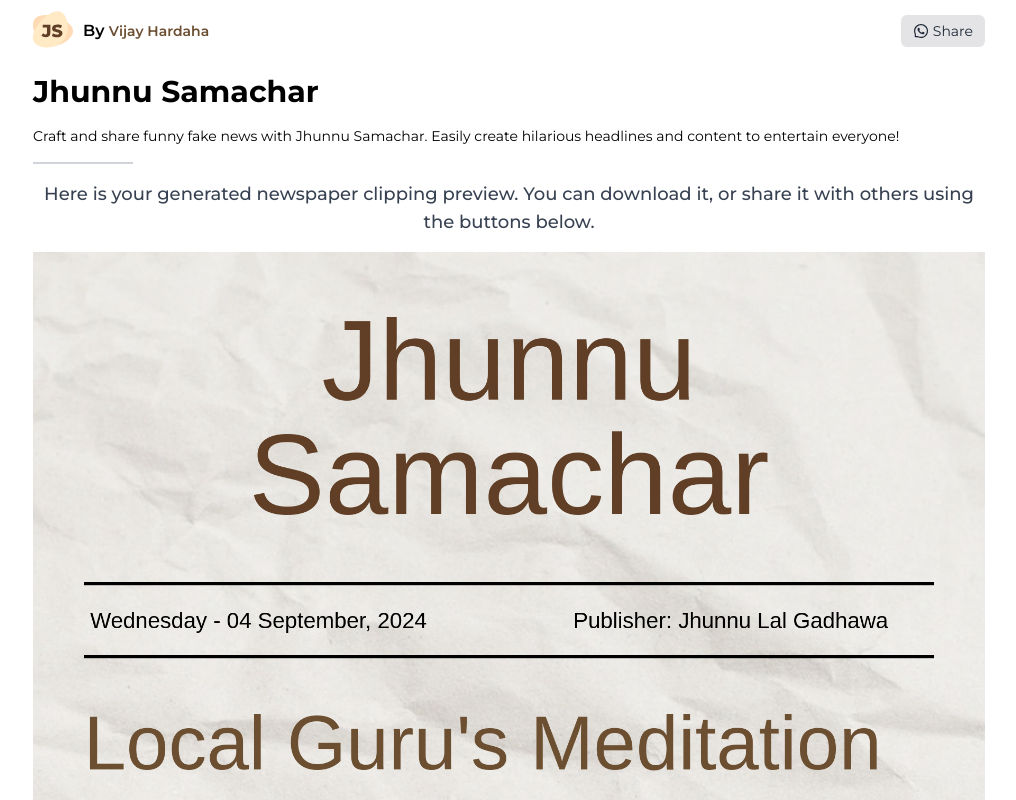
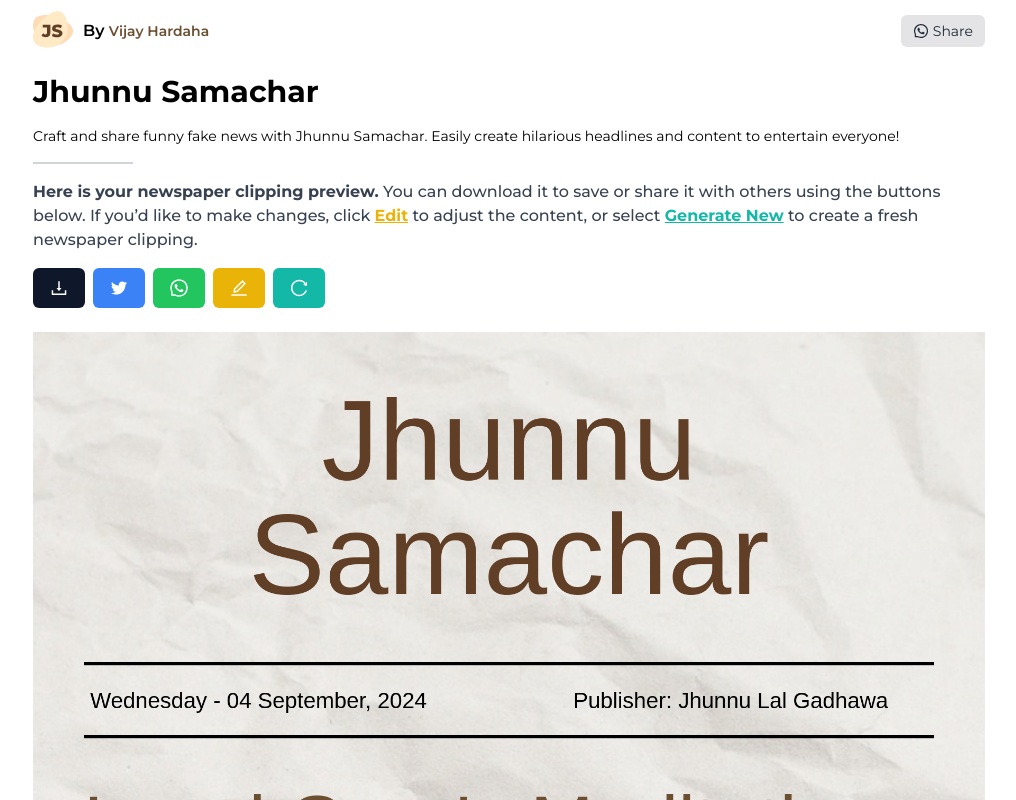
Before and after one commit to vijayhardaha/jhunnu-samachar, a Next.js app: page / in a window 1280 px wide. Both pictures are taken after a click on the button "Generate". Shown: the top 800 px of the page, without its empty margins (131-1147 px from the left). Built offline with nearby package versions, Linux system fonts and the light colour scheme; no server answers; a web font is replaced by a local one.

Commit message:
refactor: optimize buttons and text

```diff
--- a/src/components/PreviewSection.js
+++ b/src/components/PreviewSection.js
@@ -1,3 +1,4 @@
+/* eslint-disable react/no-unknown-property */
 import Image from "next/image";
 import PropTypes from "prop-types";
 import { AiOutlineDownload, AiOutlineTwitter, AiOutlineWhatsApp, AiOutlineReload, AiOutlineEdit } from "react-icons/ai";
@@ -34,68 +35,94 @@ const PreviewSection = ({ previewUrl, onDownload, onReset, onEdit }) => {
 	};
 
 	return (
-		<div className="text-center">
-			<p className="mb-4 text-lg font-medium text-gray-700">
-				Here is your generated newspaper clipping preview. You can download it, or share it with others using the buttons below.
+		<div>
+			<p className="mb-4 font-medium text-gray-700">
+				<strong>Here is your newspaper clipping preview.</strong> You can download it to save or share it with others using the buttons below. If
+				you’d like to make changes, click <strong className="text-yellow-500 underline">Edit</strong> to adjust the content, or select{" "}
+				<strong className="text-teal-500 underline">Generate New</strong> to create a fresh newspaper clipping.
 			</p>
-			<div className="mx-auto mb-6 max-w-full">
-				<Image src={previewUrl} alt="News Preview" layout="responsive" width={1200} height={675} className="h-auto" />
-			</div>
 
-			<div className="text-center mb-6">
-				<p className="text-gray-700 mb-4">
-					You can manage your news clipping using the buttons below. Download the image or share it on social media to spread the word about your
-					awesome creation!
-				</p>
-			</div>
-
-			<div className="flex flex-col sm:flex-row justify-center space-y-2 sm:space-y-0 sm:space-x-2 mb-6">
+			<div className="button-group relative flex flex-col sm:flex-row space-y-2 sm:space-y-0 sm:space-x-2 mb-6">
 				<button
 					onClick={onDownload}
-					className="bg-slate-900 hover:bg-slate-700 focus:outline-none focus:ring-2 focus:ring-slate-500 focus:ring-offset-2 text-white font-medium h-10 px-4 rounded-md w-full inline-flex items-center justify-center sm:w-auto text-sm"
+					className="bg-slate-900 hover:bg-slate-700 focus:outline-none focus:ring-2 focus:ring-slate-500 focus:ring-offset-2 text-white font-medium h-10 px-4 rounded-md w-full inline-flex items-center justify-center sm:w-auto text-sm relative"
+					aria-label="Download the News Clip"
 				>
-					<AiOutlineDownload className="mr-1" />
-					Download the News Clip
+					<AiOutlineDownload className="w-5 h-5" />
+					<span className="tooltip">Download the News Clip</span>
 				</button>
 				<button
 					onClick={() => handleShare("twitter")}
-					className="bg-blue-500 hover:bg-blue-400 focus:outline-none focus:ring-2 focus:ring-blue-500 focus:ring-offset-2 text-white font-medium h-10 px-4 rounded-md w-full inline-flex items-center justify-center sm:w-auto text-sm"
+					className="bg-blue-500 hover:bg-blue-400 focus:outline-none focus:ring-2 focus:ring-blue-500 focus:ring-offset-2 text-white font-medium h-10 px-4 rounded-md w-full inline-flex items-center justify-center sm:w-auto text-sm relative"
+					aria-label="Share on Twitter"
 				>
-					<AiOutlineTwitter className="mr-1" />
-					Share on Twitter
+					<AiOutlineTwitter className="w-5 h-5" />
+					<span className="tooltip">Share on Twitter</span>
 				</button>
 				<button
 					onClick={() => handleShare("whatsapp")}
-					className="bg-green-500 hover:bg-green-400 focus:outline-none focus:ring-2 focus:ring-green-500 focus:ring-offset-2 text-white font-medium h-10 px-4 rounded-md w-full inline-flex items-center justify-center sm:w-auto text-sm"
+					className="bg-green-500 hover:bg-green-400 focus:outline-none focus:ring-2 focus:ring-green-500 focus:ring-offset-2 text-white font-medium h-10 px-4 rounded-md w-full inline-flex items-center justify-center sm:w-auto text-sm relative"
+					aria-label="Share via WhatsApp"
 				>
-					<AiOutlineWhatsApp className="mr-1" />
-					Share via WhatsApp
+					<AiOutlineWhatsApp className="w-5 h-5" />
+					<span className="tooltip">Share via WhatsApp</span>
+				</button>
+
+				<button
+					onClick={onEdit}
+					className="bg-yellow-500 hover:bg-yellow-400 focus:outline-none focus:ring-2 focus:ring-yellow-500 focus:ring-offset-2 text-white font-medium h-10 px-4 rounded-md w-full inline-flex items-center justify-center sm:w-auto text-sm relative"
+					aria-label="Edit the News Content"
+				>
+					<AiOutlineEdit className="w-5 h-5" />
+					<span className="tooltip">Edit the News Content</span>
+				</button>
+				<button
+					onClick={onReset}
+					className="bg-teal-500 hover:bg-teal-400 focus:outline-none focus:ring-2 focus:ring-teal-500 focus:ring-offset-2 text-white font-medium h-10 px-4 rounded-md w-full inline-flex items-center justify-center sm:w-auto text-sm relative"
+					aria-label="Generate New Newspaper Clipping"
+				>
+					<AiOutlineReload className="w-5 h-5" />
+					<span className="tooltip">Generate New Newspaper Clipping</span>
 				</button>
 			</div>
 
-			<div className="border-t border-gray-300 my-6"></div>
+			<style jsx>{`
+				.tooltip {
+					visibility: hidden;
+					opacity: 0;
+					transition: opacity 0.3s ease;
+					position: absolute;
+					bottom: 110%;
+					left: 50%;
+					transform: translateX(-50%);
+					background-color: black;
+					color: white;
+					padding: 5px 10px;
+					border-radius: 6px;
+					font-size: 12px;
+					white-space: nowrap;
+					z-index: 10;
+				}
 
-			<div className="text-center mb-6">
-				<p className="text-gray-700 mb-4">
-					You can make changes to your clipping or start fresh to create a new one. Just hit the Edit button or Generate New to get started!
-				</p>
-			</div>
+				.tooltip::before {
+					content: "";
+					position: absolute;
+					top: 100%;
+					left: 50%;
+					margin-left: -5px;
+					border-width: 5px;
+					border-style: solid;
+					border-color: black transparent transparent transparent;
+				}
 
-			<div className="flex flex-col sm:flex-row justify-center space-y-2 sm:space-y-0 sm:space-x-2 mb-6">
-				<button
-					onClick={onEdit}
-					className="bg-yellow-500 hover:bg-yellow-400 focus:outline-none focus:ring-2 focus:ring-yellow-500 focus:ring-offset-2 text-white font-medium h-10 px-4 rounded-md w-full inline-flex items-center justify-center sm:w-auto text-sm"
-				>
-					<AiOutlineEdit className="mr-1" />
-					Edit the News Content
-				</button>
-				<button
-					onClick={onReset}
-					className="bg-purple-500 hover:bg-purple-400 focus:outline-none focus:ring-2 focus:ring-purple-500 focus:ring-offset-2 text-white font-medium h-10 px-4 rounded-md w-full inline-flex items-center justify-center sm:w-auto text-sm"
-				>
-					<AiOutlineReload className="mr-1" />
-					Generate New Newspaper Clipping
-				</button>
+				.button-group button:hover .tooltip {
+					visibility: visible;
+					opacity: 1;
+				}
+			`}</style>
+
+			<div className="mx-auto mb-6 max-w-full">
+				<Image src={previewUrl} alt="News Preview" layout="responsive" width={1200} height={675} className="h-auto" />
 			</div>
 		</div>
 	);
```
